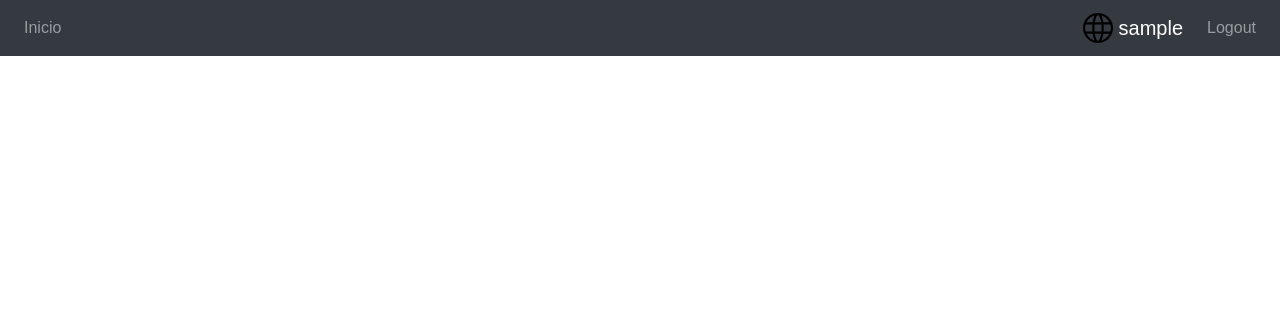
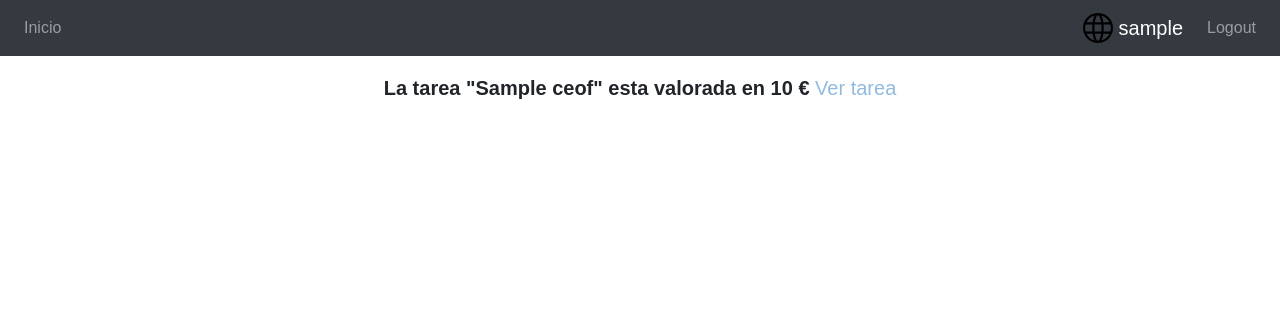
Before and after one commit to elskater98/Joint-Project, a Django app: page /application/form/ in a window 1280 px wide. Shown: the top 316 px of the page. Run offline with Django 3.2, Linux system fonts and the light colour scheme; a user stored in the database is signed in; tables that the repository leaves empty hold one stand-in row (values such as "Sample post"); some libraries are stand-ins or nearby versions.

Commit message:
tareas con costes para el ceo

```diff
--- a/JointProject/application/admin.py
+++ b/JointProject/application/admin.py
@@ -14,3 +14,4 @@ admin.site.register(Room)
 admin.site.register(Location)
 admin.site.register(UserProfile)
 admin.site.register(Task)
+admin.site.register(CEOf)
--- a/JointProject/application/urls.py
+++ b/JointProject/application/urls.py
@@ -47,7 +47,7 @@ urlpatterns+=[
 
 #Manteniment-CEO
 urlpatterns+=[
-    path('formulari/',CreatefCEO.as_view(), name='formCEO'),
-    path('formulari/<int:pk>', CEOfDetailView.as_view(), name='CEOf_detail'),
-    path('form/',ListForms.as_view(),name='formCEof')
+    path('formulari/',CreatefCEO.as_view(), name='formCEO_create'),
+    path('formulari/<int:pk>', CEOfDetailView.as_view(), name='formCEO_detail'),
+    path('form/', CEOflist, name='formCEO_list')
 ]
--- a/JointProject/application/views.py
+++ b/JointProject/application/views.py
@@ -234,7 +234,6 @@ class CEOfDetailView(LoginRequiredMixin,DetailView):
 
 class ListForms(ListView):
     queryset = CEOf.objects.all()
-    context_object_name = 'Ceof'
     template_name = 'CEOf.html'
 
     def dispatch(self, request, *args, **kwargs):
@@ -244,3 +243,15 @@ class ListForms(ListView):
             return super(ListForms, self).dispatch(request, *args, **kwargs)
         else:
             raise PermissionDenied
+
+def CEOflist(request):
+
+    logged_user = request.user
+    role_class = UserProfile.objects.filter(user=logged_user)
+
+    if role_class.get().role == 'admin' or role_class.get().role == 'CEO':
+        form = CEOf.objects.all()
+        return render(request=request, template_name="CEOf.html",
+                      context={'CEOf': form})
+    else:
+        raise PermissionDenied
--- a/JointProject/templates/CEOf.html
+++ b/JointProject/templates/CEOf.html
@@ -2,15 +2,17 @@
 <html lang="en">
 <head>
     <meta charset="UTF-8">
-    {% block Title %} <title>Costes</title> {% endblock %}
+    {% block Title %}<title>COSTES</title>{% endblock %}
 </head>
 <body>
-<h1>
-    COstes
-</h1>
-
 {% block informacio %}
-
+{% if user.profile.role == 'CEO' or user.profile.role == 'admin' %}
+    {% for x in CEOf %}
+        <div class="container" align="center"  style="margin-top: 20px">
+            <h5><strong>La tarea "{{ x.title }}" esta valorada en {{ x.cost }} € </strong><a href="{% url 'formCEO_detail' x.pk %}">Ver tarea</a></h5>
+        </div>
+    {% endfor %}
+{% endif %}
 {% endblock %}
 </body>
 </html>
--- a/JointProject/templates/details/CEOf_detail.html
+++ b/JointProject/templates/details/CEOf_detail.html
@@ -4,9 +4,9 @@
 {% block informacio %}
     {% if user.profile.role == 'CEO' or user.profile.role == 'admin' %}
         <div class="container" align="center">
-            <h1><strong>{{ task.title }}</strong></h1>
-            <h5><strong> Tarea: </strong> {{ task.description }}</h5>
-            <h5><strong>Assignado a :</strong> {{ task.assigned.user }}</h5>
+            <h1><strong>{{ ceof.title}}</strong></h1>
+            <h5><strong> Tarea: </strong> {{ ceof.description }}</h5>
+            <h5><strong> Coste: </strong> {{ ceof.cost }} €</h5>
         </div>
     {% else %}
         <h1>ERROR 403 - SIN PERMISOS</h1>
--- a/JointProject/templates/generic.html
+++ b/JointProject/templates/generic.html
@@ -86,13 +86,13 @@
                                                 <!--Formulario mantenimiento-CEO-->
                                                  {% if role_class.role == 'mantenimiento' or role_class.role == 'admin' %}
 
-                                                     <a  class=" nav-link"  href="{% url 'formCEO' %}">Formulari-CEO</a>
+                                                     <a  class=" nav-link"  href="{% url 'formCEO_create' %}">Formulari-CEO</a>
 
                                                 {% endif %}
                                                 <!--CEO-->
                                                 {% if role_class.role == 'CEO' or role_class.role == 'admin' %}
 
-                                                     <a  class=" nav-link"  href="{% url 'formCEof' %}">Formulari</a>
+                                                     <a  class=" nav-link"  href="{% url 'formCEO_list' %}">Formulari</a>
 
                                                 {% endif %}
 
```
